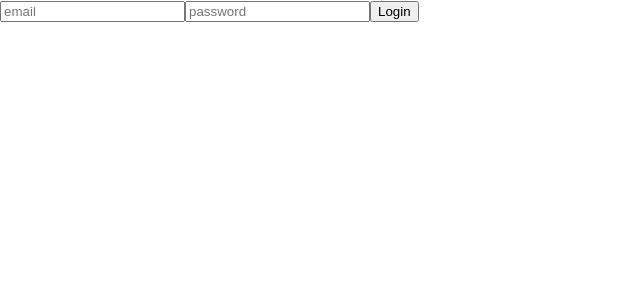
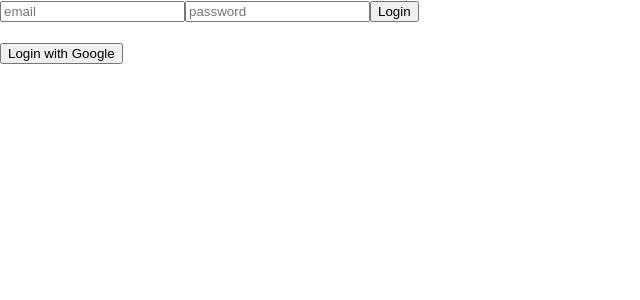
Before and after one commit to anajaneska/Online-Shop-App, a React (Create React App) app: page /login in a window 1280 px wide. Shown: the top 300 px of the page, without its empty margins (0-640 px from the left). Built offline with nearby package versions, Linux system fonts and the light colour scheme.

Commit message:
added google authentication

```diff
--- a/src/pages/home.js
+++ b/src/pages/home.js
@@ -1,8 +1,22 @@
+import { signOut } from "firebase/auth";
+import { auth } from "../firebase";
+import { useNavigate } from "react-router";
 
 const Home = () => {
+    const navigate = useNavigate();
+
+    const handleLogout = (e) => {
+        e.preventDefault();
+        signOut(auth).then(() => {
+            navigate("/login");
+        }).catch((error) => { });
+    }
+
+
     return(
         <div>
             Home
+            <button type="submit" onClick={handleLogout}>Logout</button>
         </div>
     );
 };
--- a/src/pages/login.js
+++ b/src/pages/login.js
@@ -1,6 +1,6 @@
 import { useState } from "react";
 import { auth } from "../firebase";
-import { signInWithEmailAndPassword } from "firebase/auth";
+import { signInWithEmailAndPassword, signInWithPopup, GoogleAuthProvider } from "firebase/auth";
 import { useNavigate } from "react-router-dom";
 
 const Login = () => {
@@ -10,12 +10,13 @@ const Login = () => {
 
     const navigate = useNavigate();
 
+    const provider = new GoogleAuthProvider();
+
     const handleLogin = (e) => {
         e.preventDefault();
 
         signInWithEmailAndPassword(auth, email, password)
             .then((userCredential) => {
-                // Signed up
                 const user = userCredential.user;
                 navigate("/")
             })
@@ -24,6 +25,24 @@ const Login = () => {
                 const errorMessage = error.message;
                 setError(true);
             });
+    }
+
+    const handleGoogleLogin = () => {
+
+        signInWithPopup(auth, provider)
+        .then((result) => {
+            const credential = GoogleAuthProvider.credentialFromResult(result);
+            const token = credential.accessToken;
+            const user = result.user;
+            navigate("/")
+
+        }).catch((error) => {
+            const errorCode = error.code;
+            const errorMessage = error.message;
+            const email = error.customData.email;
+            const credential = GoogleAuthProvider.credentialFromError(error);
+
+        });
     }
 
     return (
@@ -44,6 +63,8 @@ const Login = () => {
                 <button type="submit">Login</button>
                 {error && <span>Wrong email or password!</span>}
             </form>
+            <br></br>
+            <button type="submit" onClick={handleGoogleLogin}>Login with Google</button>
         </div>
     );
 };
```
